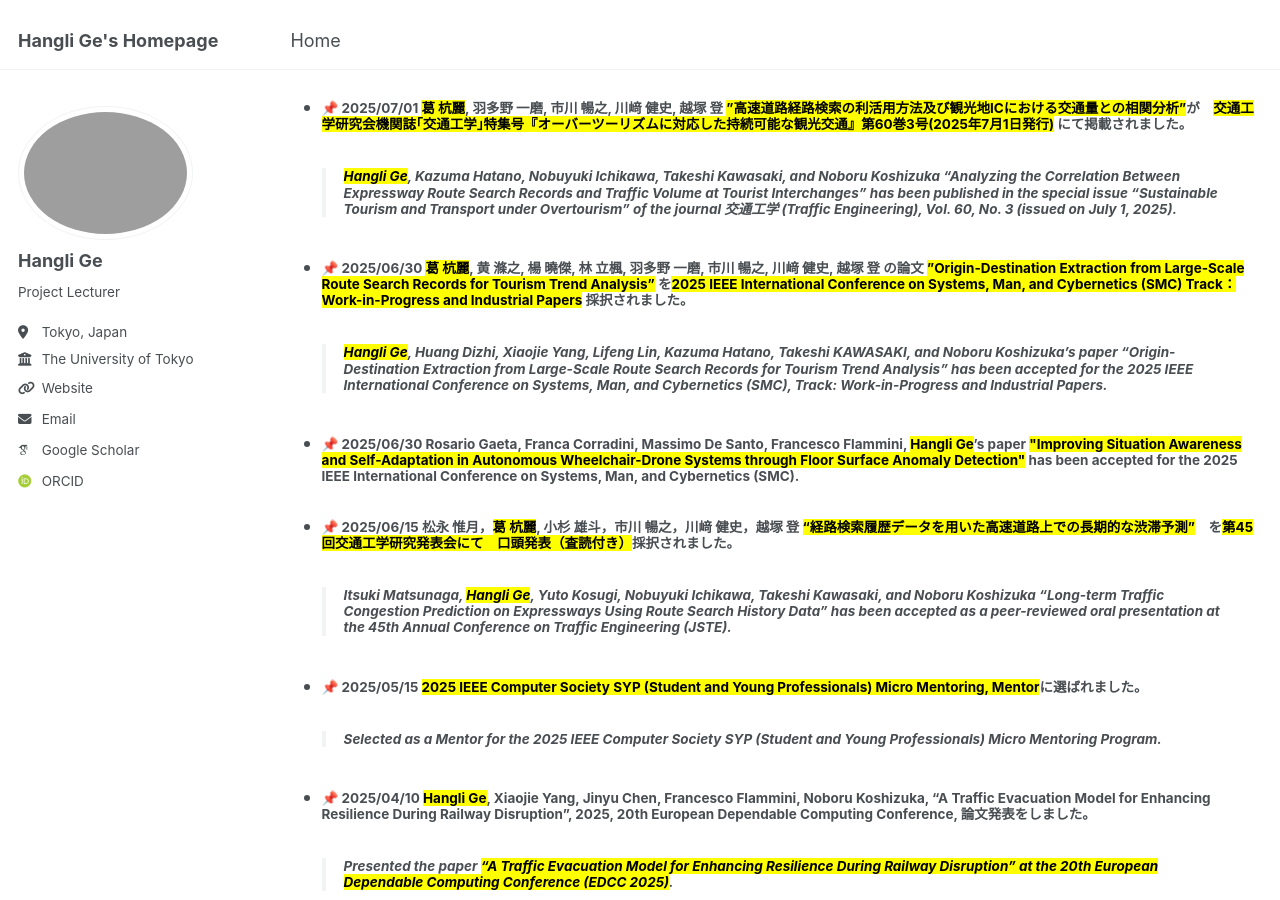
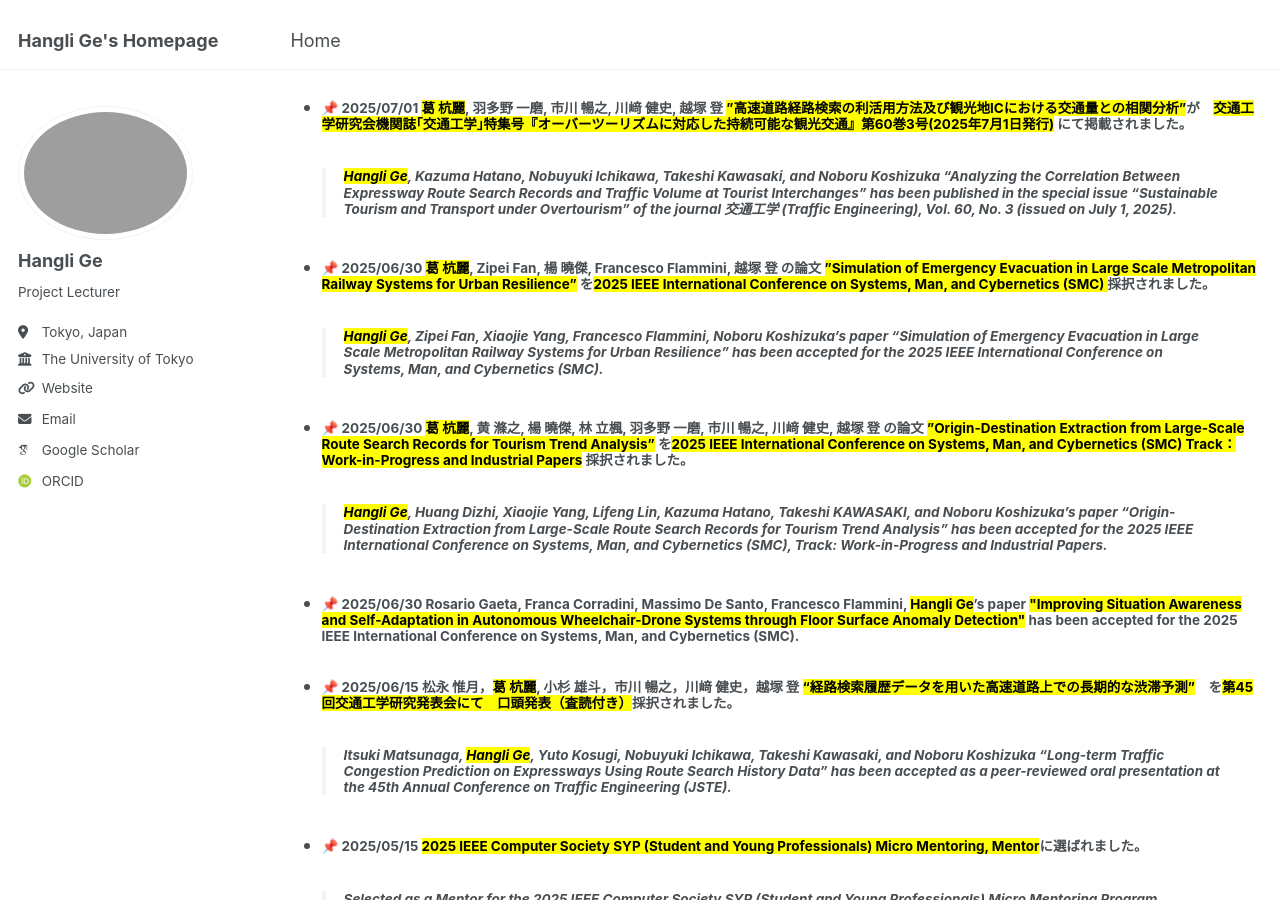
Before and after one commit to christie888/christie888.github.io, a Jekyll site: the page built from _pages/post.md, in a window 1280 px wide and 900 px high, scrolled down 582 px. Built offline with Jekyll 4.4.1, drawn with Linux system fonts in a browser that asks for light colours; some web fonts are replaced.

Commit message:
Update post.md

```diff
--- a/_pages/post.md
+++ b/_pages/post.md
@@ -14,6 +14,8 @@ permalink: post/
 * #####  📌 2025/07/04 Francesco Flammini, <mark>Hangli Ge</mark>’s paper <mark>“Trustworthy Autonomous Wheelchair-Drone Systems: Use-Case Concept and Perspectives"</mark> has been accepted for the 2025 IEEE 14th Global Conference on Consumer Electronics (IEEE GCCE 2025)
 * #####  📌 2025/07/01 <mark>葛 杭麗</mark>, 羽多野 一磨, 市川 暢之, 川﨑 健史, 越塚 登 <mark>”高速道路経路検索の利活用方法及び観光地ICにおける交通量との相関分析”</mark>が　<mark>交通工学研究会機関誌｢交通工学｣特集号『オーバーツーリズムに対応した持続可能な観光交通』第60巻3号(2025年7月1日発行)</mark> にて掲載されました。
   > ###### <mark>Hangli Ge</mark>, Kazuma Hatano, Nobuyuki Ichikawa, Takeshi Kawasaki, and Noboru Koshizuka "Analyzing the Correlation Between Expressway Route Search Records  and Traffic Volume at Tourist Interchanges" has been published in the special issue “Sustainable Tourism and Transport under Overtourism” of the journal 交通工学 (Traffic Engineering), Vol. 60, No. 3 (issued on July 1, 2025).
+* #####  📌 2025/06/30 <mark>葛 杭麗</mark>, Zipei Fan, 楊 曉傑, Francesco Flammini,  越塚 登 の論文 <mark>”Simulation of Emergency Evacuation in Large Scale Metropolitan Railway Systems for Urban Resilience”</mark> を<mark>2025 IEEE International Conference on Systems, Man, and Cybernetics (SMC) </mark> 採択されました。
+  > ###### <mark>Hangli Ge</mark>, Zipei Fan, Xiaojie Yang, Francesco Flammini, Noboru Koshizuka's paper "Simulation of Emergency Evacuation in Large Scale Metropolitan Railway Systems for Urban Resilience" has been accepted for the 2025 IEEE International Conference on Systems, Man, and Cybernetics (SMC).
 * #####  📌 2025/06/30 <mark>葛 杭麗</mark>, 黄 滌之, 楊 曉傑, 林 立楓, 羽多野 一磨, 市川 暢之, 川﨑 健史, 越塚 登 の論文 <mark>”Origin-Destination Extraction from Large-Scale Route Search Records for Tourism Trend Analysis”</mark> を<mark>2025 IEEE International Conference on Systems, Man, and Cybernetics (SMC) Track：Work-in-Progress and Industrial Papers</mark> 採択されました。
   > ###### <mark>Hangli Ge</mark>, Huang Dizhi, Xiaojie Yang, Lifeng Lin, Kazuma Hatano, Takeshi KAWASAKI, and Noboru Koshizuka's paper "Origin-Destination Extraction from Large-Scale Route Search Records for Tourism Trend Analysis" has been accepted for the 2025 IEEE International Conference on Systems, Man, and Cybernetics (SMC), Track: Work-in-Progress and Industrial Papers.
 * #####  📌 2025/06/30 Rosario Gaeta, Franca Corradini, Massimo De Santo, Francesco Flammini, <mark>Hangli Ge</mark>'s paper <mark>"Improving Situation Awareness and Self-Adaptation in Autonomous Wheelchair-Drone Systems through Floor Surface Anomaly Detection"</mark> has been accepted for the 2025 IEEE International Conference on Systems, Man, and Cybernetics (SMC).
```
